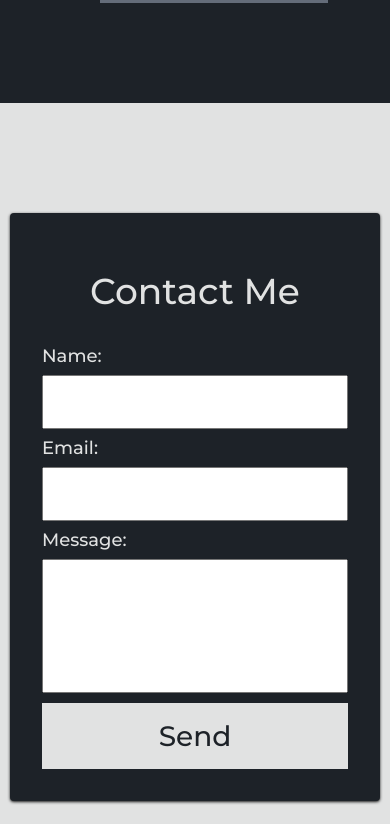
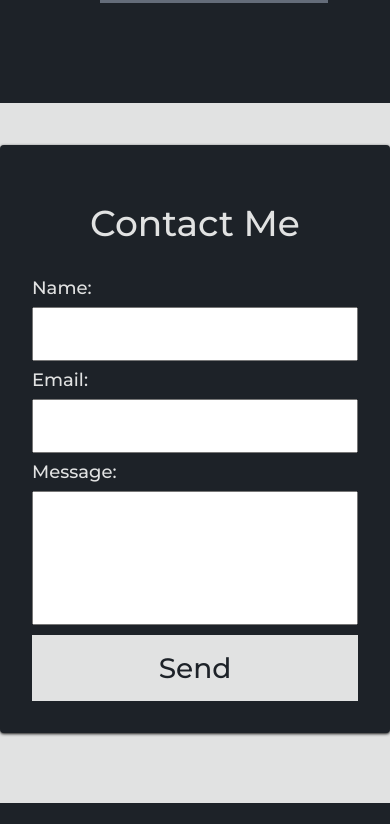
Before and after one commit to jake-utk/portfolio, a React (Create React App) app: page / in a window 390 px wide. Shown: the part 2720-3544 px from the top of the page. Built offline with nearby package versions, Linux system fonts and the light colour scheme.

Commit message:
Contact pic added, centered, responsive

```diff
--- a/src/Components/Contact/index.js
+++ b/src/Components/Contact/index.js
@@ -1,43 +1,27 @@
 import React, { useState } from "react";
 import styled from "styled-components";
 import { Button } from "../../Components/Styles";
-import Image from "../../images/IMG_4485.JPG";
+import Image from "../../images/undraw1.svg";
 
 const Container = styled.div`
 	background: #e1e2e2; // platinum
-	bottom: 0;
-	left: 0;
 	min-height: 700px;
 	overflow: hidden;
-	right: 0;
-	top: 0;
 	z-index: 0;
-	padding: 100px 0;
-
-	/* @media screen and (max-width: 780px) {
-		padding: 100px 0;
-	} */
+	padding-top: 5vh;
+	padding-bottom: 5vh;
 `;
 
 const Wrapper = styled.div`
 	margin-left: auto;
 	margin-right: auto;
 	max-width: 1100px;
-	/* padding: 0 24px; */
 	width: 100%;
 	z-index: 1;
 	display: flex;
 	flex-direction: column;
 	height: 100%;
 	justify-content: center;
-
-	@media screen and (max-width: 400px) {
-		height: 80%;
-	}
-
-	@media screen and (max-width: 780px) {
-		// code
-	}
 `;
 
 const Content = styled.div`
@@ -45,14 +29,6 @@ const Content = styled.div`
 	height: 100%;
 	justify-content: center;
 	flex-direction: row;
-
-	@media screen and (max-width: 480px) {
-		padding: 10px;
-	}
-	@media screen and (max-width: 780px) {
-		flex-direction: column;
-		// code
-	}
 `;
 
 const Form = styled.form`
@@ -61,7 +37,7 @@ const Form = styled.form`
 	box-shadow: 0 1px 3px rgba(0, 0, 0, 0.9);
 	display: grid;
 	height: auto;
-	margin: auto;
+	margin-right: 10vw;
 	max-width: 400px;
 	padding: 40px 32px;
 	width: 100%;
@@ -69,6 +45,10 @@ const Form = styled.form`
 
 	@media screen and (max-width: 400px) {
 		padding: 32px 32px;
+	}
+
+	@media screen and (max-width: 890px) {
+		margin-right: 0;
 	}
 `;
 
@@ -99,25 +79,25 @@ const InputTextArea = styled.textarea`
 const ImgContainer = styled.div`
 	height: 100%;
 	max-width: 555px;
+	margin-left: 5vw;
 
-	@media screen and (max-width: 780px) {
+	@media screen and (max-width: 890px) {
 		display: none;
 	}
 `;
 
-const Img = styled.div`
-	background: url(${Image});
-	background-position: 65% 0;
+const Img = styled.img`
 	background-size: cover;
 	border-radius: 4px;
-	height: 550px;
+	height: 600px;
 	width: 400px;
 	margin: auto;
 	max-width: 400px;
-	padding: 40px 32px;
 	z-index: 1;
+	padding-top: -100px;
+	padding-bottom: -100px;
 
-	@media screen and (max-width: 780px) {
+	@media screen and (max-width: 890px) {
 		display: none;
 	}
 `;
@@ -168,7 +148,7 @@ const Contact = () => {
 						<FormButton to=''>Send</FormButton>
 					</Form>
 					<ImgContainer>
-						<Img />
+						<Img src={Image} />
 					</ImgContainer>
 				</Content>
 			</Wrapper>
```
